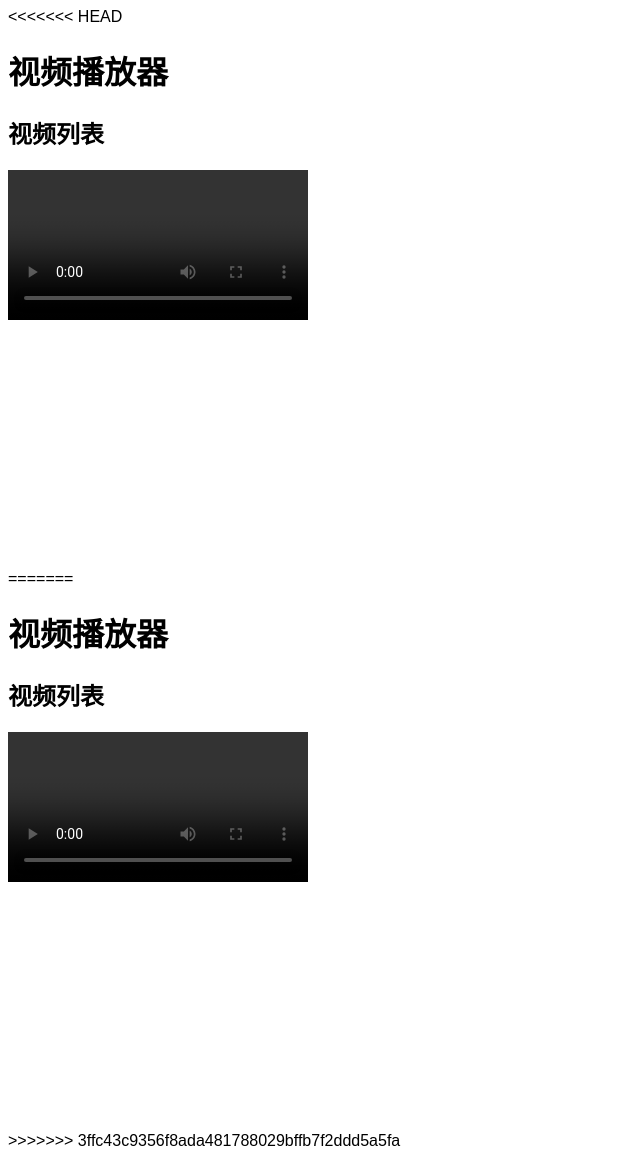
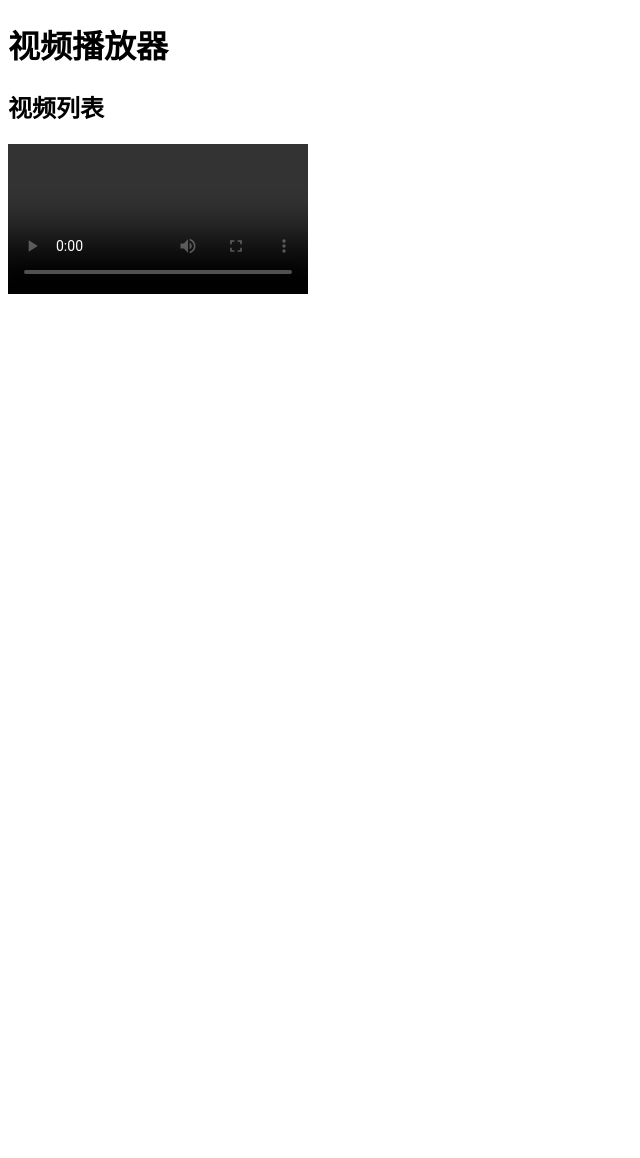
Before and after one commit to qiaofeng6666/LocalVideoPlayer, a Node server app: page / in a window 1280 px wide. Shown: the whole page, without its empty margins (0-640 px from the left). After the commit the page ends 294 px from the top, so only its background shows below. Run offline with Node 20, Linux system fonts and the light colour scheme.

Commit message:
Your commit message

```diff
--- a/public/index.html
+++ b/public/index.html
@@ -1,4 +1,3 @@
-<<<<<<< HEAD
 <!DOCTYPE html>
 <html lang="zh-CN">
 <head>
@@ -61,67 +60,3 @@
     </script>
 </body>
 </html>
-=======
-<!DOCTYPE html>
-<html lang="zh-CN">
-<head>
-    <meta charset="UTF-8">
-    <title>视频播放器</title>
-    <style>
-        body {
-            font-family: Arial, sans-serif;
-        }
-        .video-list {
-            margin-bottom: 20px;
-        }
-        .video-item {
-            cursor: pointer;
-            padding: 10px;
-            border: 1px solid #ccc;
-            margin-bottom: 5px;
-        }
-        .video-player {
-            width: 100%;
-            height: 400px;
-        }
-    </style>
-</head>
-<body>
-    <h1>视频播放器</h1>
-    <div class="video-list">
-        <h2>视频列表</h2>
-        <div id="videoItems"></div>
-    </div>
-    <div class="video-player">
-        <video id="videoPlayer" controls></video>
-    </div>
-
-    <script>
-        document.addEventListener('DOMContentLoaded', () => {
-            const videoItemsContainer = document.getElementById('videoItems');
-            const videoPlayer = document.getElementById('videoPlayer');
-
-            // 获取视频列表
-            fetch('/api/videos')
-                .then(response => response.json())
-                .then(videos => {
-                    videos.forEach(videoPath => {
-                        const videoItem = document.createElement('div');
-                        videoItem.className = 'video-item';
-                        videoItem.textContent = decodeURIComponent(videoPath.split('/').pop()); // 显示文件名
-                        videoItem.onclick = () => playVideo(videoPath);
-                        videoItemsContainer.appendChild(videoItem);
-                    });
-                })
-                .catch(err => console.error('获取视频列表失败:', err));
-
-            function playVideo(videoPath) {
-                videoPlayer.src = videoPath;
-                videoPlayer.load(); // 加载新的视频源
-                videoPlayer.play();
-            }
-        });
-    </script>
-</body>
-</html>
->>>>>>> 3ffc43c9356f8ada481788029bffb7f2ddd5a5fa
```
Also changed, not shown: public/style.css (+0 -12 lines), views/about.ejs (+0 -15 lines), views/index.ejs (+0 -15 lines).
